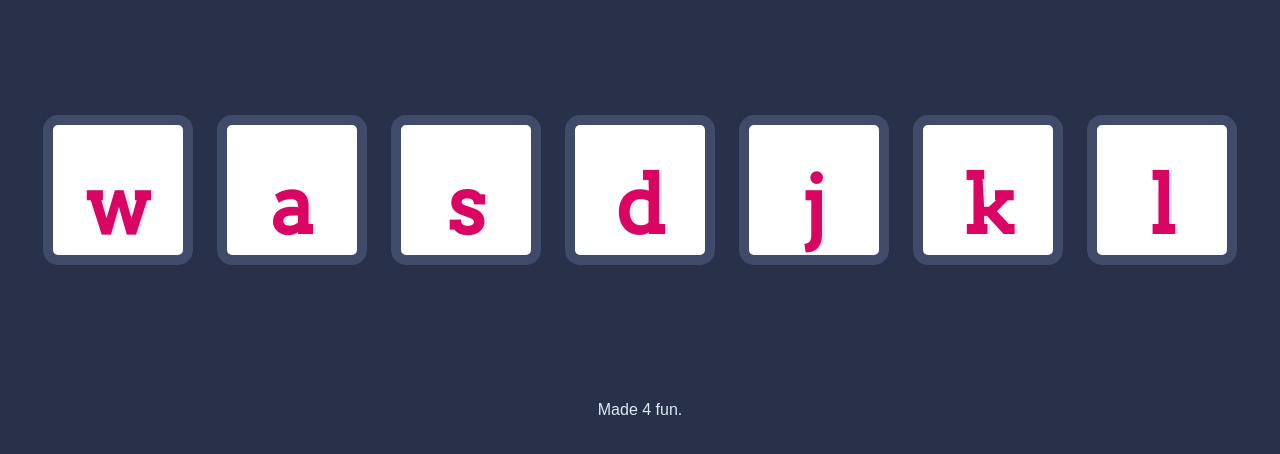
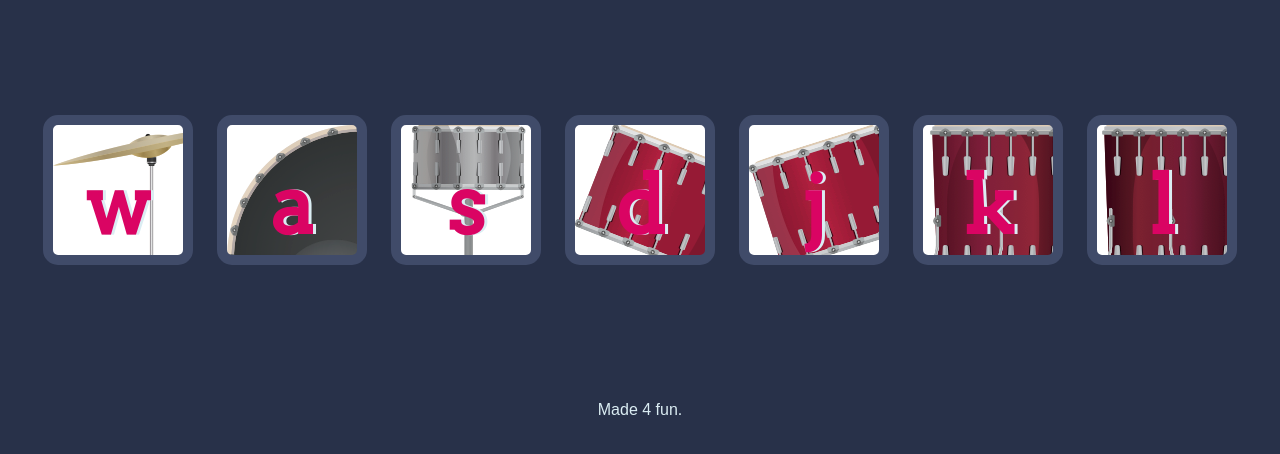
Before and after one commit to JyotiradityaGandhi/DrumKit, a plain HTML site: page index.html in a window 1280 px wide. Shown: the part 174-628 px from the top of the page. Drawn offline with Linux system fonts and the light colour scheme.

Commit message:
Update Styles.css
fixed linking issues for images

```diff
--- a/styles.css
+++ b/styles.css
@@ -17,31 +17,31 @@ footer {
   font-family: sans-serif;
 }
 .w {
-  background-image: url("Drum Kit Starting Files/sounds/crash.mp3");
+  background-image: url("crash.png");
 }
 
 .a {
-  background-image: url("Drum Kit Starting Files/images/kick.png");
+  background-image: url("kick.png");
 }
 
 .s {
-  background-image: url("Drum Kit Starting Files/images/snare.png");
+  background-image: url("snare.png");
 }
 
 .d {
-  background-image: url("Drum Kit Starting Files/images/tom1.png");
+  background-image: url("tom1.png");
 }
 
 .j {
-  background-image: url("Drum Kit Starting Files/images/tom2.png");
+  background-image: url("tom2.png");
 }
 
 .k {
-  background-image: url("Drum Kit Starting Files/images/tom3.png");
+  background-image: url("tom3.png");
 }
 
 .l {
-  background-image: url("Drum Kit Starting Files/images/tom4.png")
+  background-image: url("tom4.png")
 }
 
 .set {
```
